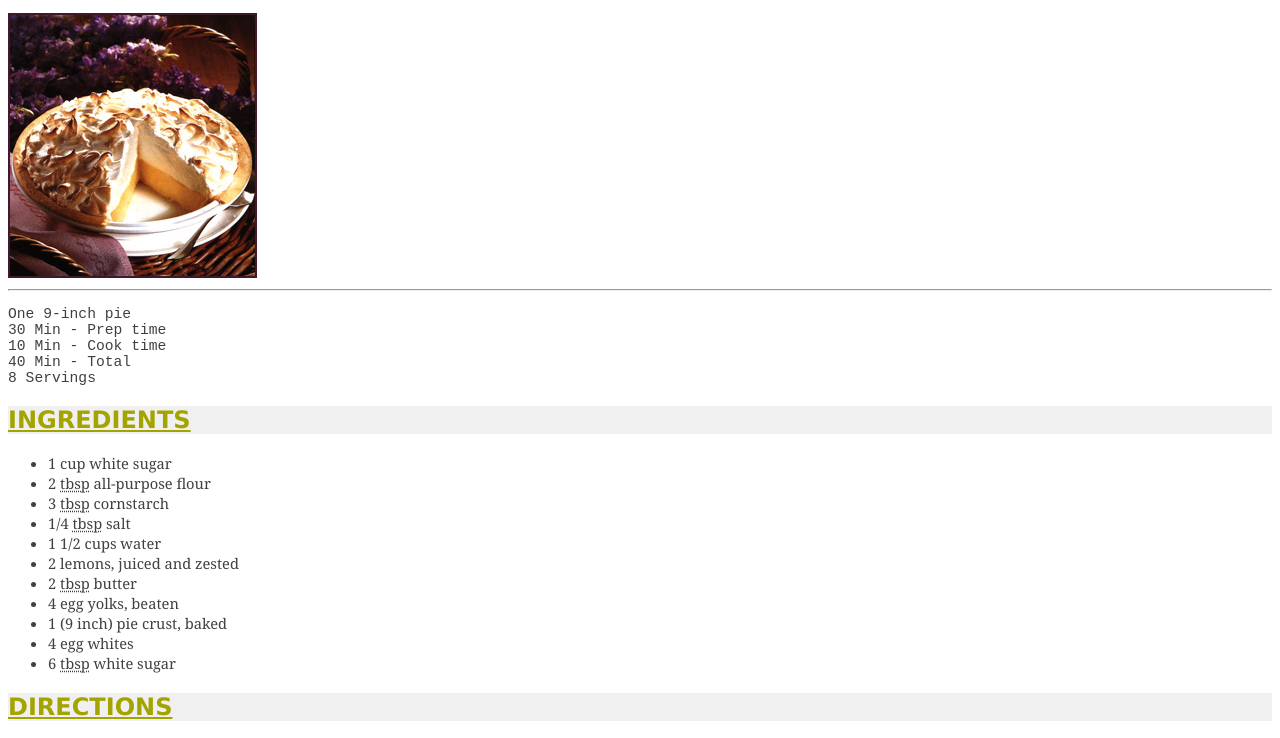
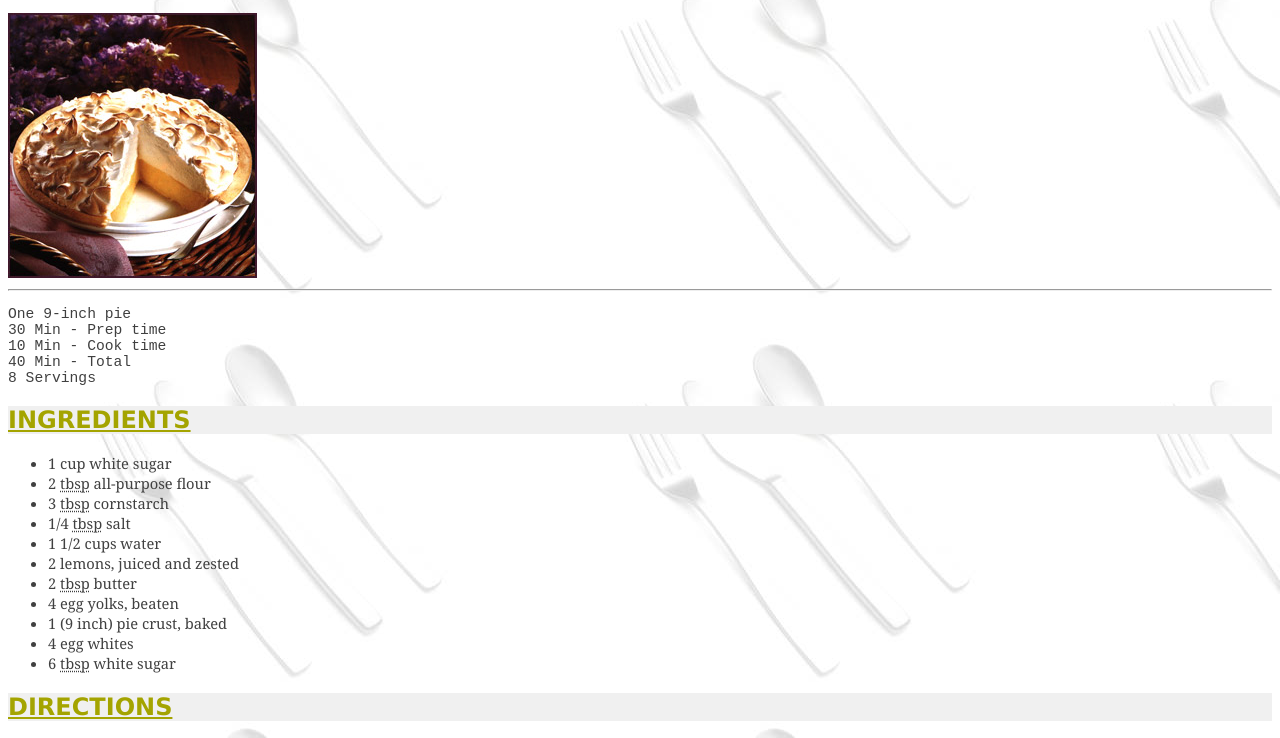
Before and after one commit to aceeee70/aceeee70.github.io, a plain HTML site: page recipe/pie.html in a window 1280 px wide. Shown: the part 70-808 px from the top of the page. Drawn offline with Linux system fonts and the light colour scheme.

Commit message:
Update recipe.css

```diff
--- a/recipe/recipe.css
+++ b/recipe/recipe.css
@@ -2,6 +2,7 @@ body {
     font-family: Georgia, Garamond, sans-serif;
 	font-size: 11pt;
     color: #404040;
+    background-image: url("silverware.jpg");
 }
 h1, h2, h3, h4, h5, h6 {
 	font-family: Lucida Sans Unicode, Helvetica, Arial, sans-serif;
```
